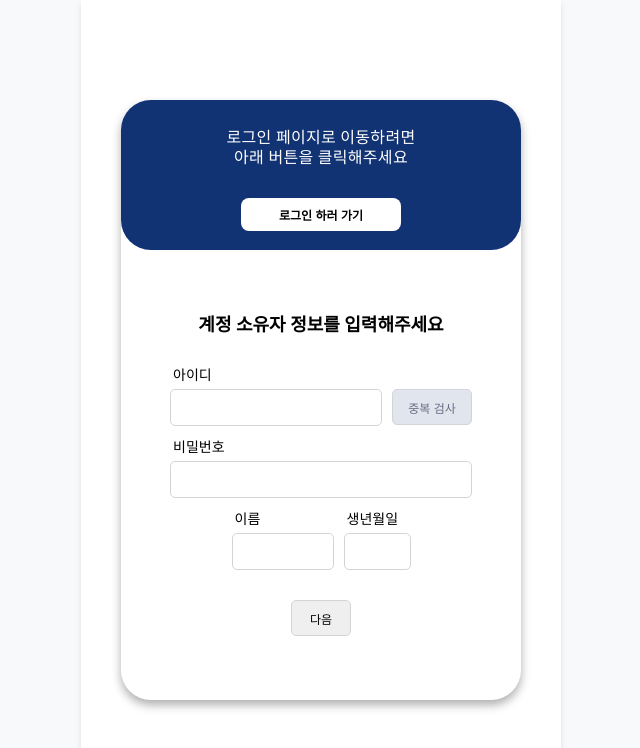
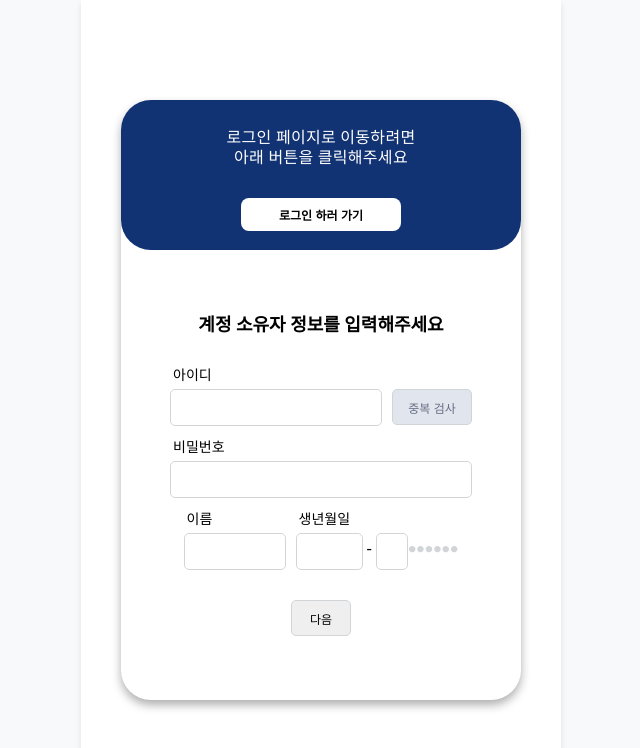
Before and after one commit to Exit1ofYeouido/FrontEnd, a React (Vite) app in the folder frontend/: page /login in a window 1280 px wide. Both pictures are taken after a click on the button "회원가입하러 가기". Shown: the top 748 px of the page, without its empty margins (319-959 px from the left). Built offline with nearby package versions, Linux system fonts and the light colour scheme; a web font is replaced by a local one.

Commit message:
✨feat: 성별 input 추가 및 유효성 검사 추가

```diff
--- a/frontend/src/routes/login/LoginSignUp.jsx
+++ b/frontend/src/routes/login/LoginSignUp.jsx
@@ -1,5 +1,6 @@
 import { useState } from "react";
 import { useForm } from "react-hook-form";
+import Logo from "../../assets/Logo.svg";
 import "./LoginSignUp.css";
 
 export default function LoginSignUp() {
@@ -23,7 +24,13 @@ export default function LoginSignUp() {
     };
 
     const handleNextStep = async () => {
-        const result = await trigger(["id", "password", "name", "birthdate"]);
+        const result = await trigger([
+            "id",
+            "password",
+            "name",
+            "birthdate",
+            "genderDigit",
+        ]);
         if (result) {
             setStep(2);
         }
@@ -34,7 +41,7 @@ export default function LoginSignUp() {
     };
 
     const onSubmit = (data) => {
-        console.log(data); // 폼 데이터를 콘솔에 출력
+        console.log(data);
     };
 
     return (
@@ -106,16 +113,67 @@ export default function LoginSignUp() {
                                     <div className="birth-info-text">
                                         생년월일
                                     </div>
+                                    <div className="birth-gender">
                                         <input
                                             type="text"
                                             {...register("birthdate", {
-                                            required: true,
+                                                required:
+                                                    "생년월일 6자리를 입력해주세요.",
+                                                pattern: {
+                                                    value: /^\d{6}$/,
+                                                    message:
+                                                        "6자리 숫자를 입력해주세요.",
+                                                },
                                             })}
+                                            maxLength={6}
                                             className="birth-input"
                                         />
+                                        <div>&nbsp;-&nbsp;</div>
+                                        <input
+                                            type="text"
+                                            {...register("genderDigit", {
+                                                required:
+                                                    "성별 코드 1자리를 입력해주세요.",
+                                                pattern: {
+                                                    value: /^[1-4]$/,
+                                                    message:
+                                                        "1에서 4 사이의 숫자를 입력해주세요.",
+                                                },
+                                            })}
+                                            maxLength={1}
+                                            className="gender-input"
+                                        />
+                                        <div className="masked-value">
+                                            <span className="masked-dot">
+                                                •
+                                            </span>
+                                            <span className="masked-dot">
+                                                •
+                                            </span>
+                                            <span className="masked-dot">
+                                                •
+                                            </span>
+                                            <span className="masked-dot">
+                                                •
+                                            </span>
+                                            <span className="masked-dot">
+                                                •
+                                            </span>
+                                            <span className="masked-dot">
+                                                •
+                                            </span>
+                                        </div>
+                                    </div>
+                                    {/* 생년월일 오류 메시지 */}
                                     {errors.birthdate && (
                                         <span className="error-message">
-                                            생년월일을 입력해주세요.
+                                            {errors.birthdate.message}
+                                        </span>
+                                    )}
+                                    {/* 성별 코드 오류 메시지 */}
+                                    {errors.genderDigit && (
+                                        <span className="error-message">
+                                            {errors.genderDigit.message}
                                         </span>
                                     )}
                                 </div>
@@ -197,8 +255,10 @@ export default function LoginSignUp() {
                 </div>
                 <div className="form-container sign-in">
                     <form onSubmit={handleSubmit(onSubmit)}>
-                        <div className="login-text">로그인</div>
-                        <br />
+                        {/* <div className="login-text"></div> */}
+                        <img src={Logo} className="login-img"></img>
+                        <div>
+                            <div className="birth-info-text">아이디</div>
                             <input
                                 type="text"
                                 className="login-id-input"
@@ -209,17 +269,22 @@ export default function LoginSignUp() {
                                     아이디을 입력해주세요.
                                 </span>
                             )}
-
+                        </div>
+                        <div>
+                            <div className="birth-info-text">비밀번호</div>
                             <input
                                 type="password"
                                 className="login-pw-input"
-                            {...register("loginPassword", { required: true })}
+                                {...register("loginPassword", {
+                                    required: true,
+                                })}
                             />
                             {errors.loginPassword && (
                                 <span className="error-message">
                                     비밀번호를 입력해주세요.
                                 </span>
                             )}
+                        </div>
                         <button type="submit" className="login_button">
                             로그인
                         </button>
@@ -243,7 +308,9 @@ export default function LoginSignUp() {
                             </button>
                         </div>
                         <div className="toggle-panel toggle-right">
-                            <div className="welcome">어서오세요!</div>
+                            <div className="welcome">
+                                StockCraft에 오신걸<br></br>환영합니다!
+                            </div>
                             <p>
                                 처음이시면 아래 버튼을 눌러
                                 <br />
```
Lines whose indentation alone changed are shown as unchanged.
